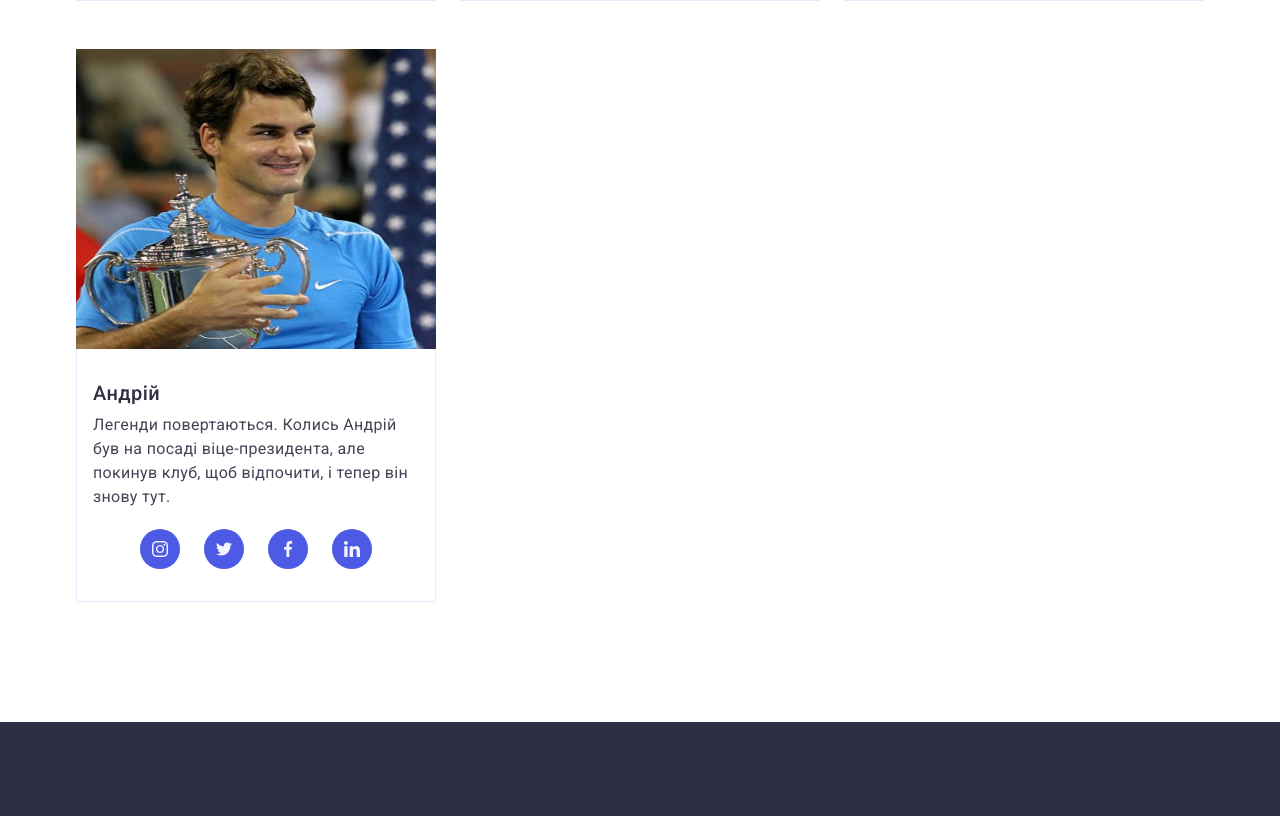
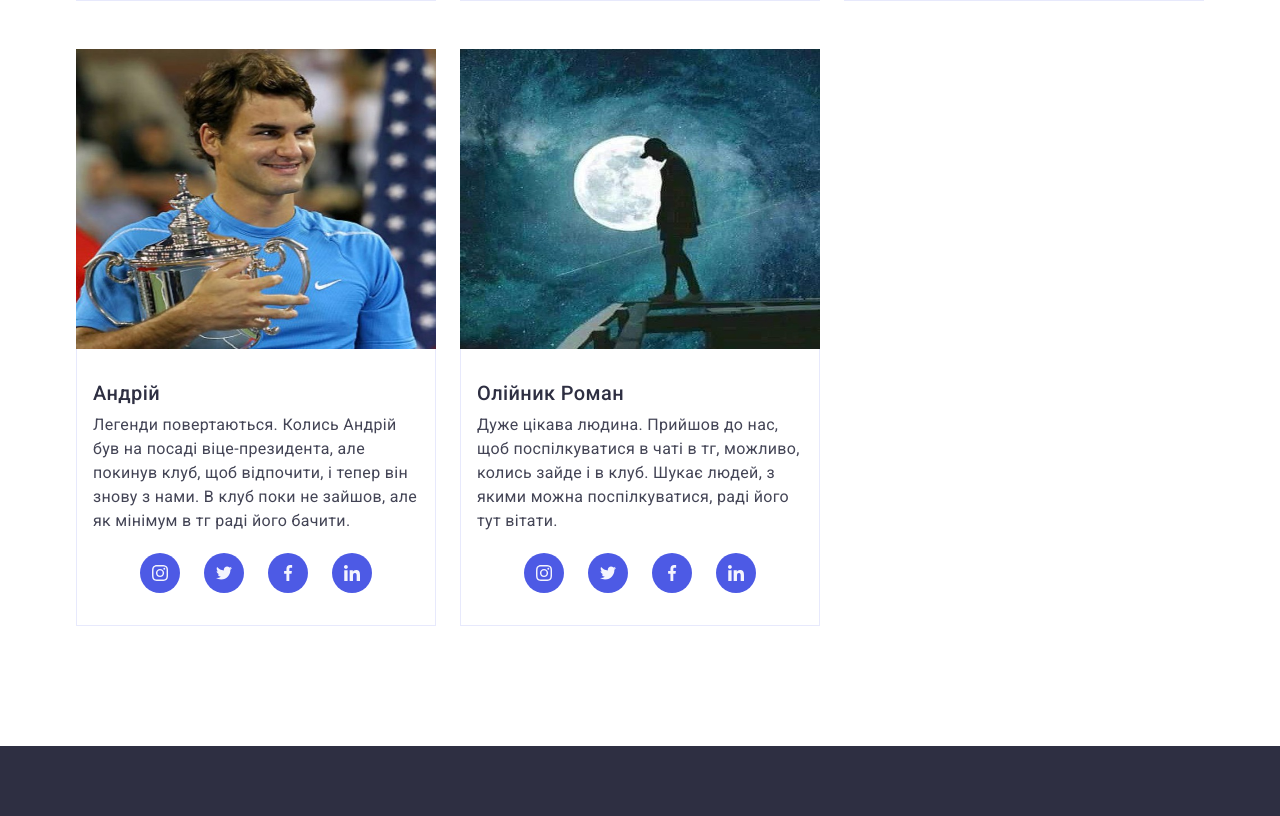
Before and after one commit to RomixIT7/GSUkraine, a plain HTML site: page index.html in a window 1280 px wide. Shown: the part 5950-6766 px from the top of the page. Drawn offline with nearby package versions, Linux system fonts and the light colour scheme.

Commit message:
Роман

```diff
--- a/index.html
+++ b/index.html
@@ -1361,7 +1361,61 @@
                 <p class="portfolio-list-paragraph">
                   Легенди повертаються. Колись Андрій був на посаді
                   віце-президента, але покинув клуб, щоб відпочити, і тепер він
-                  знову тут.
+                  знову з нами. В клуб поки не зайшов, але як мінімум в тг раді
+                  його бачити.
+                </p>
+                <ul class="team-icons-list">
+                  <li class="team-icons-list-item">
+                    <a class="team-icons-list-link" href=""
+                      ><svg class="team-list-icon" width="16" height="16">
+                        <use
+                          href="./images/icons.svg#icon-instagram"
+                        ></use></svg
+                    ></a>
+                  </li>
+                  <li class="team-icons-list-item">
+                    <a class="team-icons-list-link" href=""
+                      ><svg class="team-list-icon" width="16" height="16">
+                        <use href="./images/icons.svg#icon-twitter"></use></svg
+                    ></a>
+                  </li>
+                  <li class="team-icons-list-item">
+                    <a class="team-icons-list-link" href=""
+                      ><svg class="team-list-icon" width="16" height="16">
+                        <use href="./images/icons.svg#icon-facebook"></use></svg
+                    ></a>
+                  </li>
+                  <li class="team-icons-list-item">
+                    <a class="team-icons-list-link" href=""
+                      ><svg class="team-list-icon" width="16" height="16">
+                        <use href="./images/icons.svg#icon-linkedin"></use></svg
+                    ></a>
+                  </li>
+                </ul>
+              </div>
+            </li>
+            <li class="portfolio-list-item">
+              <div class="portfolio-list-image-container">
+                <picture>
+                  <img
+                    class="portfolio-list-image"
+                    src="./images/Roman.jpg"
+                    alt="Roman"
+                    width="360"
+                    height="300"
+                  />
+                </picture>
+                <p class="portfolio-list-cover-text">
+                  Мало є таких людей, які заходять в групу, щоб поспілкуватися.
+                  Круто, що Роман потрапив до нас, йому тут сподобається.
+                </p>
+              </div>
+              <div class="portfolio-list-container">
+                <h3 class="portfolio-list-title">Олійник Роман</h3>
+                <p class="portfolio-list-paragraph">
+                  Дуже цікава людина. Прийшов до нас, щоб поспілкуватися в чаті
+                  в тг, можливо, колись зайде і в клуб. Шукає людей, з якими
+                  можна поспілкуватися, раді його тут вітати.
                 </p>
                 <ul class="team-icons-list">
                   <li class="team-icons-list-item">
```
Also changed, not shown: images/Roman.jpg (added).
